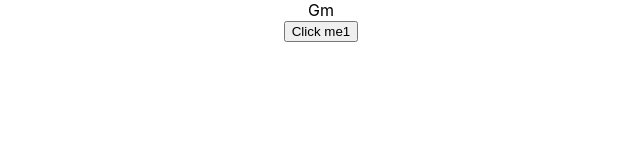
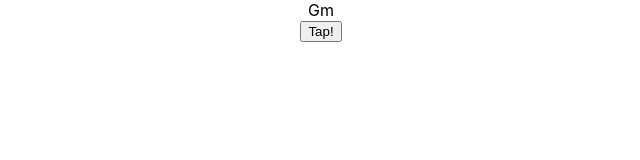
Before and after one commit to GmAbhishek/sample, a React (Create React App) app: page / in a window 1280 px wide. Shown: the top 160 px of the page, without its empty margins (319-959 px from the left). Built offline with nearby package versions, Linux system fonts and the light colour scheme.

Commit message:
Worked on ListEx and displayed a Array in the console

```diff
--- a/src/App.js
+++ b/src/App.js
@@ -1,11 +1,12 @@
 import './App.css';
-import StateEx from './component/StateEx';
+//import StateEx from './component/StateEx';
+import ListEx from './component/ListEx';
 
 function App(props) {
   return (
     <div className="App">
      {props.name}
-     <StateEx/>
+     <ListEx/>
     </div>
   );
 }
--- /dev/null
+++ b/src/component/ListEx.js
@@ -0,0 +1,13 @@
+import React, { Component } from 'react'
+export default class ListEx extends Component {
+  render() {
+     let num = [ 1 , 4 ,7 ,544 ,654 ,44];
+     var numList = num.map((num)=>num*5+" Hello");
+     console.log(numList);
+     return(
+      <div className="List">
+      <button>Tap!</button>
+    </div>
+     );
+  }
+}
--- a/src/component/StateEx.js
+++ b/src/component/StateEx.js
@@ -3,7 +3,6 @@
 export default class StateEx extends Component {
     constructor(props) {
       super(props)
-
       this.state = {
          class:1,
          name:"Gm"
```
Also changed, not shown: src/component/List.js (deleted, +0 -7 lines).
